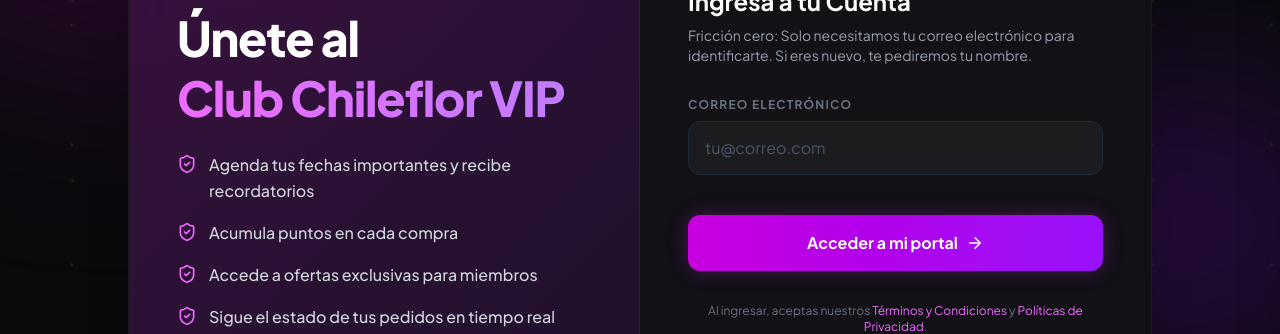
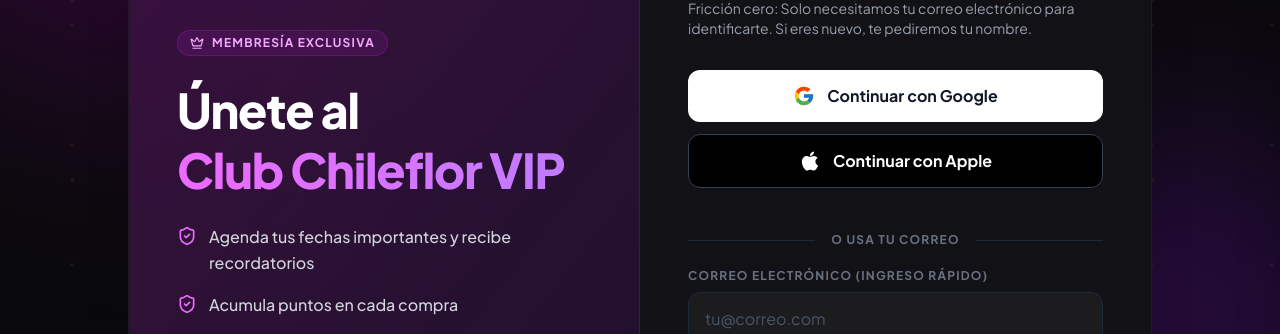
Before and after one commit to chileflorapp-sketch/chileflor-app, a Next.js app: page /club in a window 1280 px wide. Shown: the part 287-621 px from the top of the page. Built offline with nearby package versions, Linux system fonts and the light colour scheme; no server answers.

Commit message:
feat: add Google and Apple OAuth login for VIP Club

```diff
--- /dev/null
+++ b/src/app/auth/callback/route.ts
@@ -0,0 +1,79 @@
+import { createServerClient, type CookieOptions } from '@supabase/ssr';
+import { cookies } from 'next/headers';
+import { NextResponse } from 'next/server';
+import { supabase as adminSupabase } from '@/lib/supabase'; // Asumiendo que lib/supabase.ts tiene la llave admin si es necesario, o usamos el mismo anon para clientes_vip si tiene RLS abierto.
+
+export async function GET(request: Request) {
+  const { searchParams, origin } = new URL(request.url);
+  const code = searchParams.get('code');
+  // if "next" is in param, use it as the redirect URL
+  const next = searchParams.get('next') ?? '/mi-cuenta';
+
+  if (code) {
+    const cookieStore = await cookies();
+    const supabase = createServerClient(
+      process.env.NEXT_PUBLIC_SUPABASE_URL!,
+      process.env.NEXT_PUBLIC_SUPABASE_ANON_KEY!,
+      {
+        cookies: {
+          get(name: string) {
+            return cookieStore.get(name)?.value;
+          },
+          set(name: string, value: string, options: CookieOptions) {
+            cookieStore.set({ name, value, ...options });
+          },
+          remove(name: string, options: CookieOptions) {
+            cookieStore.set({ name, value: '', ...options });
+          },
+        },
+      }
+    );
+
+    const { error, data } = await supabase.auth.exchangeCodeForSession(code);
+
+    if (!error && data.user) {
+      // Registrar al usuario en clientes_vip si no existe
+      const email = data.user.email?.toLowerCase().trim();
+      const fullName = data.user.user_metadata?.full_name || data.user.user_metadata?.name || '';
+
+      if (email) {
+        // En Next.js app router server actions/routes, mejor usar un cliente normal (no admin) si RLS lo permite,
+        // o si necesitamos saltar RLS, instanciar un cliente admin.
+        // Usaremos el mismo supabase auth ya autenticado:
+        const { data: existingClient } = await supabase
+          .from('clientes_vip')
+          .select('*')
+          .eq('email', email)
+          .maybeSingle();
+
+        if (existingClient) {
+          // Actualizar last_login
+          await supabase.from('clientes_vip').update({ last_login: new Date().toISOString() }).eq('email', email);
+        } else {
+          // Crear nuevo cliente VIP
+          await supabase.from('clientes_vip').insert([{
+            email: email,
+            full_name: fullName,
+            tier: 'BRONZE',
+            puntos_actuales: 100,
+            puntos_historicos: 100,
+            last_login: new Date().toISOString()
+          }]);
+
+          // Auditoría de puntos
+          await supabase.from('vip_historial_puntos').insert([{
+            email_cliente: email,
+            cantidad: 100,
+            tipo_transaccion: 'EARN',
+            descripcion: 'Bono de Bienvenida al Club VIP (Login Social)'
+          }]);
+        }
+      }
+
+      return NextResponse.redirect(`${origin}${next}`);
+    }
+  }
+
+  // Return the user to an error page with some instructions
+  return NextResponse.redirect(`${origin}/club?error=CouldNotAuthenticate`);
+}
--- a/src/app/club/page.tsx
+++ b/src/app/club/page.tsx
@@ -3,7 +3,9 @@
 import { useState } from 'react';
 import { useRouter } from 'next/navigation';
 import { supabase } from '@/lib/supabase/client';
-import { Crown, Sparkles, ArrowRight, ShieldCheck } from 'lucide-react';
+import { Crown, Sparkles, ArrowRight, ShieldCheck, Mail } from 'lucide-react';
+import { FcGoogle } from 'react-icons/fc';
+import { FaApple } from 'react-icons/fa';
 import Header from '@/components/Header';
 import Footer from '@/components/Footer';
 
@@ -13,6 +15,23 @@
   const [name, setName] = useState('');
   const [loading, setLoading] = useState(false);
   const [error, setError] = useState('');
+
+  const handleOAuthLogin = async (provider: 'google' | 'apple') => {
+    setLoading(true);
+    setError('');
+    try {
+      const { error } = await supabase.auth.signInWithOAuth({
+        provider,
+        options: {
+          redirectTo: `${window.location.origin}/auth/callback`,
+        },
+      });
+      if (error) throw error;
+    } catch (err: any) {
+      setError(`Error al iniciar sesión con ${provider}: ${err.message}`);
+      setLoading(false);
+    }
+  };
 
   const handleLogin = async (e: React.FormEvent) => {
     e.preventDefault();
@@ -120,6 +139,33 @@
               </p>
             </div>
 
+            {/* Social Login Buttons */}
+            <div className="flex flex-col gap-3 mb-6">
+              <button
+                onClick={() => handleOAuthLogin('google')}
+                disabled={loading}
+                className="w-full flex items-center justify-center gap-3 bg-white hover:bg-gray-100 text-gray-900 font-bold px-4 py-3.5 rounded-xl transition-all disabled:opacity-50"
+              >
+                <FcGoogle size={22} />
+                Continuar con Google
+              </button>
+
+              <button
+                onClick={() => handleOAuthLogin('apple')}
+                disabled={loading}
+                className="w-full flex items-center justify-center gap-3 bg-black hover:bg-gray-900 border border-gray-700 text-white font-bold px-4 py-3.5 rounded-xl transition-all disabled:opacity-50"
+              >
+                <FaApple size={22} />
+                Continuar con Apple
+              </button>
+            </div>
+
+            <div className="relative flex items-center py-5">
+              <div className="flex-grow border-t border-gray-800"></div>
+              <span className="flex-shrink-0 mx-4 text-gray-500 text-xs uppercase tracking-widest font-bold">O usa tu correo</span>
+              <div className="flex-grow border-t border-gray-800"></div>
+            </div>
+
             <form onSubmit={handleLogin} className="space-y-5">
 
               {error && (
@@ -129,7 +175,7 @@
               )}
 
               <div>
-                <label className="block text-xs font-bold text-gray-500 uppercase tracking-widest mb-2">Correo Electrónico</label>
+                <label className="block text-xs font-bold text-gray-500 uppercase tracking-widest mb-2">Correo Electrónico (Ingreso Rápido)</label>
                 <input
                   type="email"
                   required
--- a/src/app/mi-cuenta/page.tsx
+++ b/src/app/mi-cuenta/page.tsx
@@ -22,13 +22,29 @@
   const [newEventDate, setNewEventDate] = useState('');
 
   useEffect(() => {
-    const email = localStorage.getItem('vip_customer_email');
-    if (!email) {
-      router.push('/club');
-      return;
+    async function checkAuth() {
+      // 1. Verificar sesión de Supabase (Google/Apple Auth)
+      const { data: { session } } = await supabase.auth.getSession();
+      let email = session?.user?.email;
+
+      // 2. Fallback a localStorage (Login rápido legacy)
+      if (!email) {
+        email = localStorage.getItem('vip_customer_email') || undefined;
+      }
+
+      if (!email) {
+        router.push('/club');
+        return;
+      }
+
+      // Guardar en localStorage para consistencia si viene de OAuth
+      localStorage.setItem('vip_customer_email', email);
+
+      fetchData(email);
     }
-    fetchData(email);
-  }, []);
+
+    checkAuth();
+  }, [router]);
 
   async function fetchData(email: string) {
     setLoading(true);
@@ -82,7 +98,8 @@
     }
   }
 
-  const handleLogout = () => {
+  const handleLogout = async () => {
+    await supabase.auth.signOut();
     localStorage.removeItem('vip_customer_email');
     router.push('/club');
   };
--- a/src/context/ClientAuthContext.tsx
+++ b/src/context/ClientAuthContext.tsx
@@ -104,6 +104,7 @@
 
   const signOut = async () => {
     localStorage.removeItem('chileflor_client_user');
+    localStorage.removeItem('vip_customer_email');
     setUser(null);
     setSession(null);
     await supabase.auth.signOut();
```
